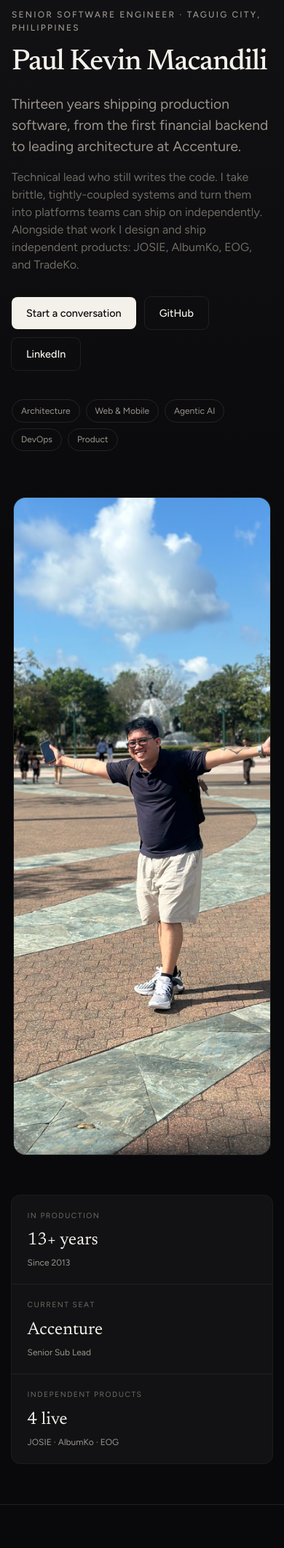
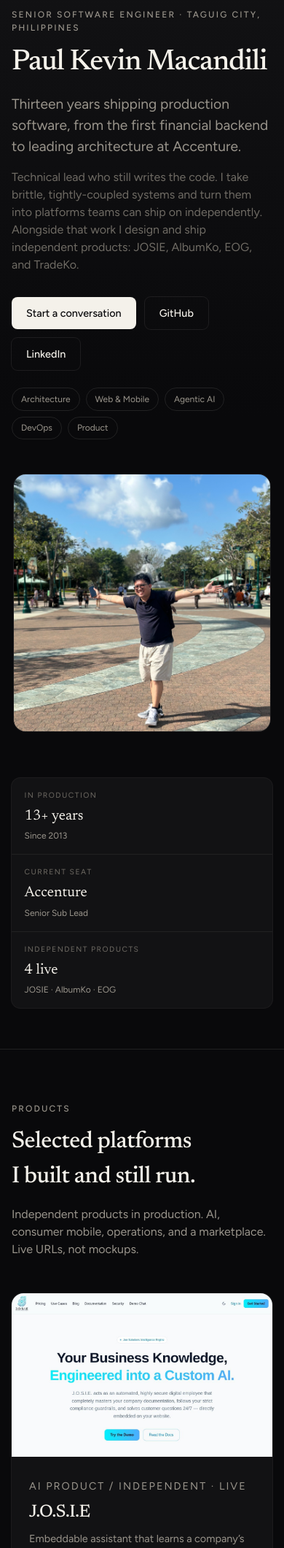
Before and after one commit to ginxx009/ginxx009.github.io, a PHP site: page / in a window 390 px wide. Shown: the part 123-2244 px from the top of the page at 73% size. Run offline with PHP 8.4, Linux system fonts and the light colour scheme.

Commit message:
Move hero metrics under the badges and crop the portrait to match.

```diff
--- a/css/pkm.css
+++ b/css/pkm.css
@@ -36,21 +36,22 @@ button, [role="button"] { cursor: pointer; font: inherit; }
 .menu-btn { display: none; width: 2.75rem; height: 2.75rem; background: transparent; color: var(--fg); box-shadow: var(--shadow); border-radius: 8px; border: 0; }
 .hero { position: relative; padding: 3.5rem 0 3rem; }
 .hero::before { content: ""; position: absolute; inset: 0; background: linear-gradient(180deg, var(--surface) 0%, var(--bg) 42%); pointer-events: none; }
-.hero-grid { position: relative; display: grid; gap: 3rem; grid-template-columns: minmax(0, 1.2fr) minmax(16rem, 20rem); align-items: start; }
+.hero-grid { position: relative; display: grid; gap: 2rem 3.5rem; grid-template-columns: minmax(0, 1fr) minmax(16rem, 18rem); grid-template-rows: auto auto; align-items: stretch; }
+.hero-copy { min-width: 0; }
 .eyebrow { font-size: 0.75rem; font-weight: 500; letter-spacing: 0.18em; text-transform: uppercase; color: var(--muted); }
 h1 { font-family: var(--font-display); font-weight: 500; font-size: clamp(2.5rem, 6vw, 4.5rem); line-height: 0.95; letter-spacing: -0.03em; margin: 1.25rem 0 0; text-wrap: balance; }
 .lede { max-width: 36rem; font-size: 1.2rem; color: var(--muted); margin: 1.5rem 0 0; text-wrap: pretty; }
 .body { max-width: 36rem; color: var(--subtle); margin: 1rem 0 0; text-wrap: pretty; }
 .actions { display: flex; flex-wrap: wrap; gap: 0.75rem; margin-top: 2rem; }
-.chips { display: flex; flex-wrap: wrap; gap: 0.5rem; margin: 2.5rem 0 0; padding: 0; list-style: none; }
+.chips { display: flex; flex-wrap: wrap; gap: 0.5rem; margin: 1.5rem 0 0; padding: 0; list-style: none; }
 .chips li { border: 1px solid var(--border); border-radius: 999px; padding: 0.35rem 0.75rem; font-size: 0.75rem; color: var(--muted); }
-.photo { overflow: hidden; border-radius: 16px; box-shadow: var(--shadow); background: var(--elevated); width: 100%; justify-self: end; }
-.photo img { width: 100%; aspect-ratio: 4/5; object-fit: cover; object-position: center 18%; }
-.metrics { position: relative; margin-top: 2.5rem; display: grid; grid-template-columns: repeat(3, 1fr); gap: 1px; background: var(--border); border-radius: 12px; overflow: hidden; box-shadow: var(--shadow); }
-.metrics div { background: var(--surface); padding: 1.25rem 1.35rem; }
+.photo { position: relative; overflow: hidden; border-radius: 16px; box-shadow: var(--shadow); background: var(--elevated); width: 100%; grid-column: 2; grid-row: 1 / span 2; min-height: 0; }
+.photo img { width: 100%; height: 100%; object-fit: cover; object-position: center 18%; position: absolute; inset: 0; }
+.metrics { position: relative; display: grid; grid-template-columns: repeat(3, 1fr); gap: 1px; background: var(--border); border-radius: 12px; overflow: hidden; box-shadow: var(--shadow); grid-column: 1; align-self: end; }
+.metrics div { background: var(--surface); padding: 1rem 1.1rem; }
 .metrics dt { font-size: 0.65rem; letter-spacing: 0.14em; text-transform: uppercase; color: var(--subtle); }
-.metrics dd { margin: 0.5rem 0 0; font-family: var(--font-display); font-size: 1.5rem; }
-.metrics .note { margin-top: 0.25rem; font-size: 0.75rem; color: var(--muted); font-family: var(--font-sans); }
+.metrics dd { margin: 0.35rem 0 0; font-family: var(--font-display); font-size: 1.25rem; }
+.metrics .note { margin-top: 0.2rem; font-size: 0.75rem; color: var(--muted); font-family: var(--font-sans); }
 section { border-top: 1px solid var(--border); padding: 5rem 0; }
 .sec-h { max-width: 40rem; }
 .sec-h h2 { font-family: var(--font-display); font-weight: 500; font-size: clamp(2rem, 4vw, 3rem); letter-spacing: -0.02em; margin: 0.75rem 0 0; text-wrap: balance; }
@@ -101,9 +102,12 @@ dialog::backdrop { background: color-mix(in oklab, var(--bg) 80%, transparent);
 @media (max-width: 860px) {
   .nav-links { display: none; }
   .menu-btn { display: grid; place-items: center; }
-  .hero-grid, .work, .work li:first-child .card, .work.stack-cards .card, .timeline li, .split, .split-3, .stack, .contact { grid-template-columns: 1fr; }
-  .photo { justify-self: center; max-width: 22rem; }
-  .metrics { grid-template-columns: 1fr; }
+  .hero-grid { grid-template-columns: 1fr; grid-template-rows: none; }
+  .work, .work li:first-child .card, .work.stack-cards .card, .timeline li, .split, .split-3, .stack, .contact { grid-template-columns: 1fr; }
+  .photo { grid-column: auto; grid-row: auto; order: 2; justify-self: center; max-width: 22rem; min-height: 22rem; }
+  .photo img { position: absolute; }
+  .metrics { grid-column: auto; order: 3; grid-template-columns: 1fr; }
+  .hero-copy { order: 1; }
   .hero { padding: 3.5rem 0 2.5rem; }
   section { padding: 3.5rem 0; }
   .mobile-nav[open] { display: flex; flex-direction: column; gap: 0.25rem; padding: 1rem 0 1.25rem; }
--- a/index.html
+++ b/index.html
@@ -13,7 +13,7 @@
   <link rel="preconnect" href="https://fonts.googleapis.com" />
   <link rel="preconnect" href="https://fonts.gstatic.com" crossorigin />
   <link href="https://fonts.googleapis.com/css2?family=Figtree:ital,wght@0,400;0,500;0,600;0,700;1,400&family=IBM+Plex+Mono:wght@400;500&family=Newsreader:ital,opsz,wght@0,6..72,400;0,6..72,500;0,6..72,600;1,6..72,400&display=swap" rel="stylesheet" />
-  <link rel="stylesheet" href="css/pkm.css?v=20260912e" />
+  <link rel="stylesheet" href="css/pkm.css?v=20260912f" />
 </head>
 <body>
   <a class="skip" href="#main">Skip to content</a>
@@ -46,7 +46,7 @@
     <section class="hero" id="top">
       <div class="wrap">
         <div class="hero-grid">
-          <div>
+          <div class="hero-copy">
             <p class="eyebrow">Senior Software Engineer · Taguig City, Philippines</p>
             <h1>Paul Kevin Macandili</h1>
             <p class="lede">Thirteen years shipping production software, from the first financial backend to leading architecture at Accenture.</p>
@@ -67,7 +67,6 @@
           <figure class="photo">
             <img src="images/profile.jpg" alt="Paul Kevin Macandili, Senior Software Engineer" width="675" height="900" />
           </figure>
-        </div>
           <dl class="metrics">
             <div>
               <dt>In production</dt>
@@ -85,6 +84,7 @@
               <dd class="note">JOSIE · AlbumKo · EOG</dd>
             </div>
           </dl>
+        </div>
       </div>
     </section>
 
--- a/pkm.html
+++ b/pkm.html
@@ -13,7 +13,7 @@
   <link rel="preconnect" href="https://fonts.googleapis.com" />
   <link rel="preconnect" href="https://fonts.gstatic.com" crossorigin />
   <link href="https://fonts.googleapis.com/css2?family=Figtree:ital,wght@0,400;0,500;0,600;0,700;1,400&family=IBM+Plex+Mono:wght@400;500&family=Newsreader:ital,opsz,wght@0,6..72,400;0,6..72,500;0,6..72,600;1,6..72,400&display=swap" rel="stylesheet" />
-  <link rel="stylesheet" href="css/pkm.css?v=20260912e" />
+  <link rel="stylesheet" href="css/pkm.css?v=20260912f" />
 </head>
 <body>
   <a class="skip" href="#main">Skip to content</a>
@@ -46,7 +46,7 @@
     <section class="hero" id="top">
       <div class="wrap">
         <div class="hero-grid">
-          <div>
+          <div class="hero-copy">
             <p class="eyebrow">Senior Software Engineer · Taguig City, Philippines</p>
             <h1>Paul Kevin Macandili</h1>
             <p class="lede">Thirteen years shipping production software, from the first financial backend to leading architecture at Accenture.</p>
@@ -67,7 +67,6 @@
           <figure class="photo">
             <img src="images/profile.jpg" alt="Paul Kevin Macandili, Senior Software Engineer" width="675" height="900" />
           </figure>
-        </div>
           <dl class="metrics">
             <div>
               <dt>In production</dt>
@@ -85,6 +84,7 @@
               <dd class="note">JOSIE · AlbumKo · EOG</dd>
             </div>
           </dl>
+        </div>
       </div>
     </section>
 
```
Lines whose indentation alone changed are shown as unchanged.
